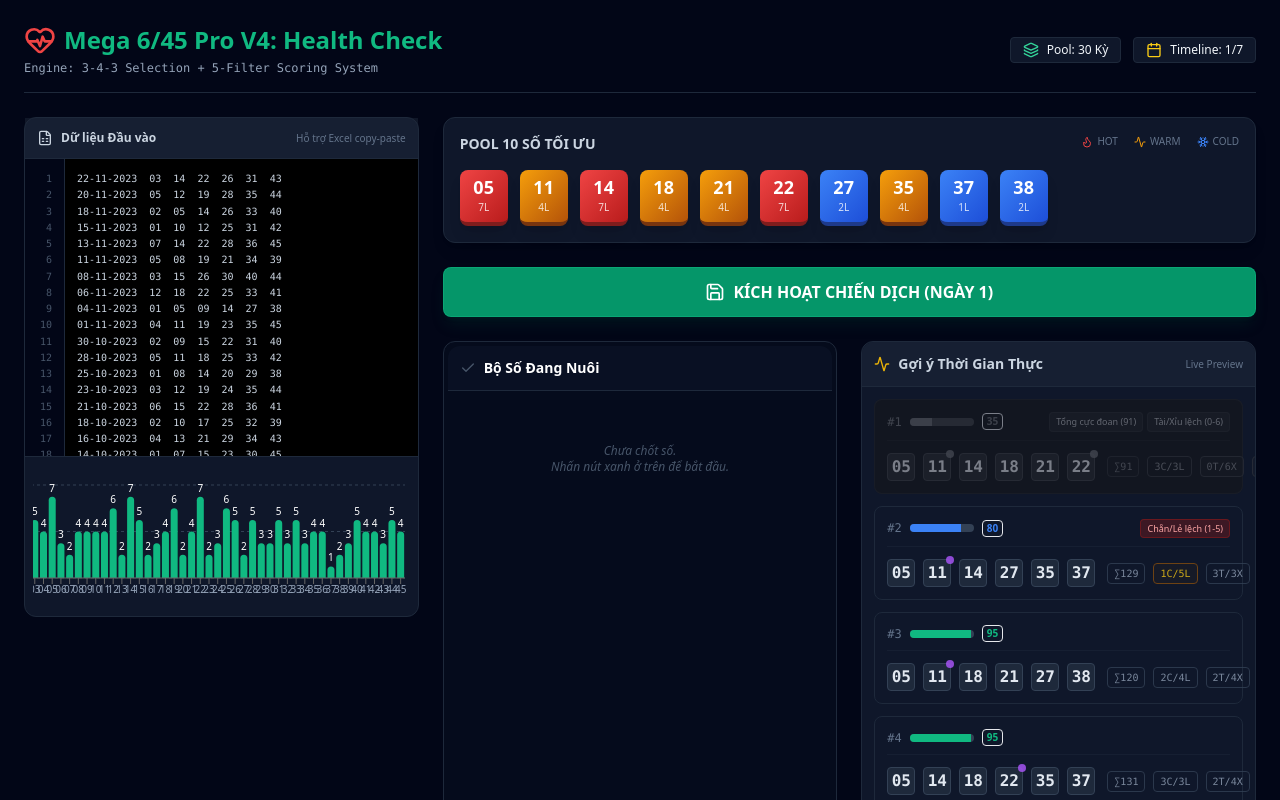
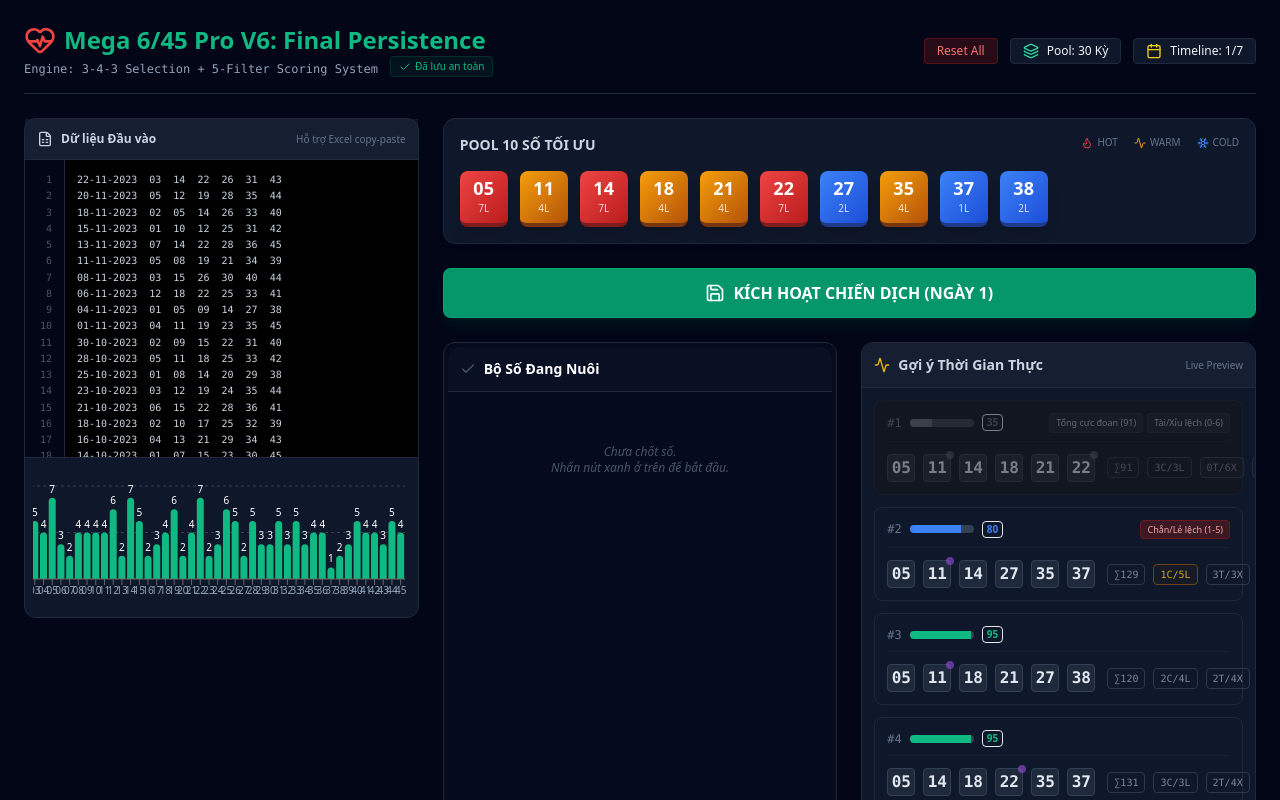
Before and after one commit to Juniorpaven/mega645-app, a React (Vite) app: page / in a window 1280 px wide. Shown: the top 800 px of the page. Built offline with nearby package versions, Linux system fonts and the light colour scheme.

Commit message:
sua cap nhat luu

```diff
--- a/src/App.tsx
+++ b/src/App.tsx
@@ -76,22 +76,33 @@ const Mega645AnalyzerV4 = () => {
   const textareaRef = useRef<HTMLTextAreaElement>(null);
   const lineNumberRef = useRef<HTMLDivElement>(null);
 
+  const [saveStatus, setSaveStatus] = useState<'saved' | 'saving'>('saved');
+
   // --- PERSISTENCE ---
   useEffect(() => {
+    setSaveStatus('saving');
+    const timer = setTimeout(() => {
       localStorage.setItem('mega645_rawData', rawData);
-  }, [rawData]);
-
-  useEffect(() => {
       localStorage.setItem('mega645_currentDay', currentDay.toString());
-  }, [currentDay]);
-
-  useEffect(() => {
       if (lockedMatrix) {
         localStorage.setItem('mega645_lockedMatrix', JSON.stringify(lockedMatrix));
       } else {
         localStorage.removeItem('mega645_lockedMatrix');
       }
-  }, [lockedMatrix]);
+      setSaveStatus('saved');
+    }, 500);
+    return () => clearTimeout(timer);
+  }, [rawData, currentDay, lockedMatrix]);
+
+  const handleHardReset = () => {
+    if (window.confirm('Bạn có chắc muốn xóa toàn bộ dữ liệu và reset về mặc định?')) {
+      localStorage.clear();
+      setRawData(INITIAL_EXCEL_DATA);
+      setLockedMatrix(null);
+      setCurrentDay(1);
+      window.location.reload();
+    }
+  };
 
   // --- ENGINE: TICKET HEALTH SCORING ---
   const calculateTicketHealth = (numbers: number[]): TicketStats => {
@@ -216,7 +227,10 @@ const Mega645AnalyzerV4 = () => {
     const freqArray = Object.keys(frequency).map(k => ({ num: parseInt(k), count: frequency[parseInt(k)] }));
     if (freqArray.length === 0) return;
 
-    freqArray.sort((a, b) => b.count - a.count);
+    freqArray.sort((a, b) => {
+      if (b.count !== a.count) return b.count - a.count;
+      return a.num - b.num; // Deterministic tie-breaker
+    });
 
     const hot = freqArray.slice(0, 3).map(i => i.num);
     const midStart = Math.max(0, Math.floor(freqArray.length / 2) - 2);
@@ -347,11 +361,25 @@ const Mega645AnalyzerV4 = () => {
         <div>
           <h1 className="text-2xl font-bold text-emerald-500 flex items-center gap-2">
             <HeartPulse className="w-8 h-8 text-red-500" />
-            Mega 6/45 Pro V4: Health Check
+            Mega 6/45 Pro V6: Final Persistence
           </h1>
+          <div className="flex items-center gap-3">
             <p className="text-slate-400 text-xs mt-1 font-mono">Engine: 3-4-3 Selection + 5-Filter Scoring System</p>
+            {saveStatus === 'saved' ? (
+              <span className="text-[10px] text-emerald-500 flex items-center gap-1 bg-emerald-900/20 px-2 py-0.5 rounded border border-emerald-900/50">
+                <Check className="w-3 h-3" /> Đã lưu an toàn
+              </span>
+            ) : (
+              <span className="text-[10px] text-yellow-500 flex items-center gap-1 bg-yellow-900/20 px-2 py-0.5 rounded border border-yellow-900/50">
+                <RotateCcw className="w-3 h-3 animate-spin" /> Đang lưu...
+              </span>
+            )}
+          </div>
         </div>
         <div className="mt-4 md:mt-0 flex gap-3">
+          <button onClick={handleHardReset} className="px-3 py-1 bg-red-900/30 hover:bg-red-900/50 text-red-400 rounded border border-red-900/50 text-xs transition-colors">
+            Reset All
+          </button>
           <div className="px-3 py-1 bg-slate-900 rounded border border-slate-800 text-xs flex items-center gap-2">
             <Layers className="w-4 h-4 text-emerald-400" />
             <span>Pool: {processedData.length} Kỳ</span>
```
Lines whose indentation alone changed are shown as unchanged.
